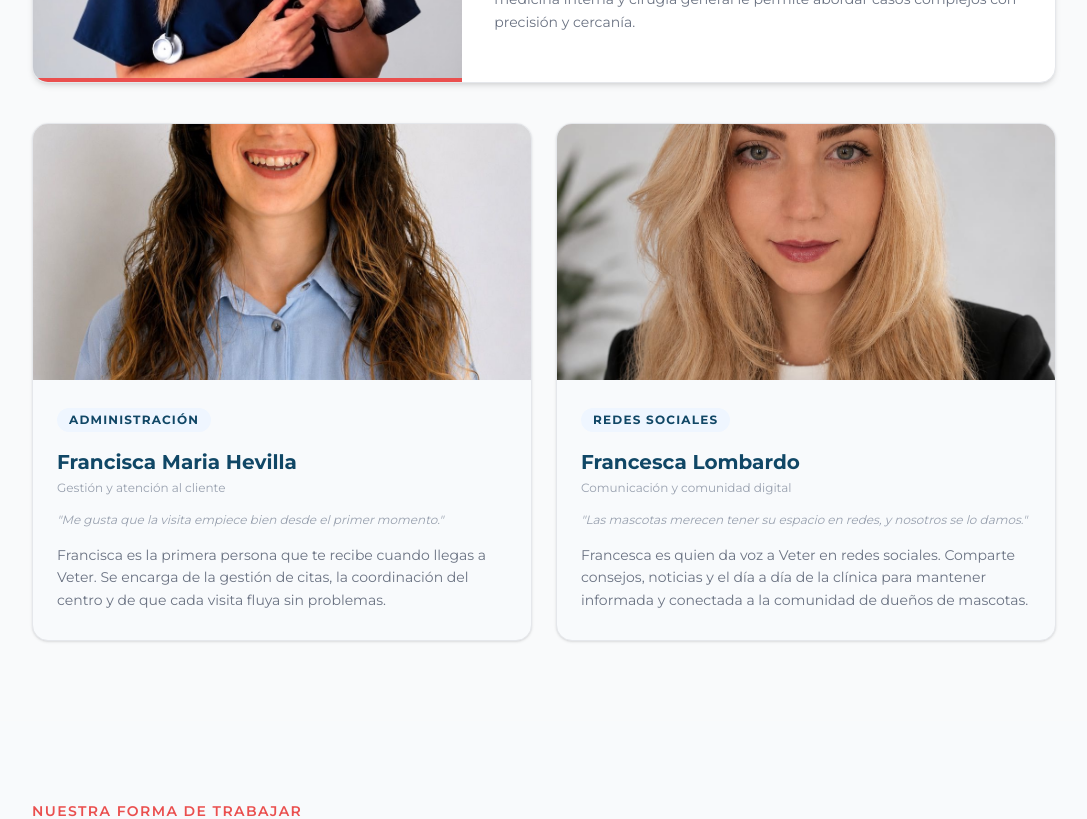
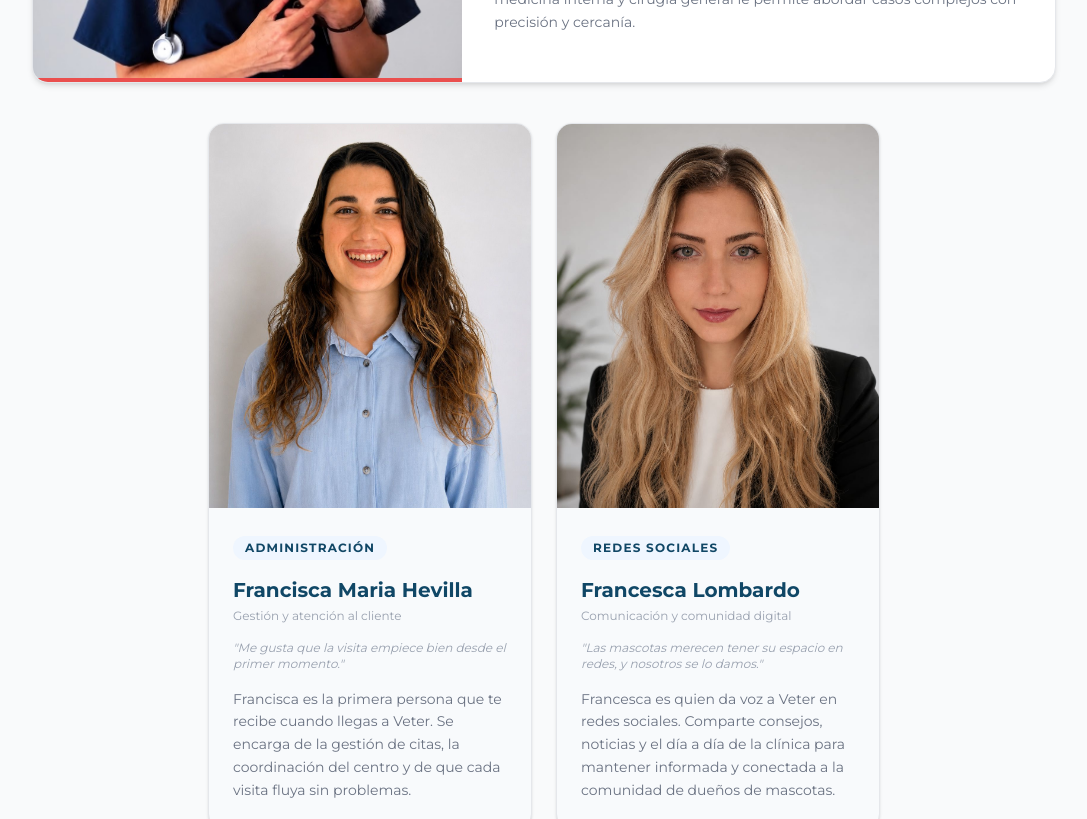
Before and after one commit to frandevp/Veter-web, a Next.js app in the folder veter-web/: page /equipo in a window 1280 px wide. Shown: the part 1580-2399 px from the top of the page, without its empty margins (96-1183 px from the left). Built offline with nearby package versions, Linux system fonts and the light colour scheme.

Commit message:
fix: cards empleadas más estrechas y alargadas, fotos h-96

```diff
--- a/veter-web/app/equipo/page.tsx
+++ b/veter-web/app/equipo/page.tsx
@@ -137,14 +137,14 @@ Celeste dirige el centro con una visión clara: que cada visita sea una experien
 </div>
 
 {/* --- LAS OTRAS DOS: grid de 2 columnas --- */}
-<div className="grid grid-cols-1 md:grid-cols-2 gap-6">
+<div className="grid grid-cols-1 md:grid-cols-2 gap-6 max-w-2xl mx-auto">
 
 {/* Administración */}
 <div
 className="rounded-2xl overflow-hidden shadow-sm flex flex-col group"
 style={{ backgroundColor: "#f8fafc", border: "1px solid #e5e7eb" }}
 >
-<div className="relative w-full h-64 overflow-hidden">
+<div className="relative w-full h-96 overflow-hidden">
 <Image
 src="/equipo/administracion.jpg"
 alt="Francisca Maria Hevilla"
@@ -174,7 +174,7 @@ Francisca es la primera persona que te recibe cuando llegas a Veter. Se encarga
 className="rounded-2xl overflow-hidden shadow-sm flex flex-col group"
 style={{ backgroundColor: "#f8fafc", border: "1px solid #e5e7eb" }}
 >
-<div className="relative w-full h-64 overflow-hidden">
+<div className="relative w-full h-96 overflow-hidden">
 <Image
 src="/equipo/marketing.jpg"
 alt="Francesca Lombardo"
```
